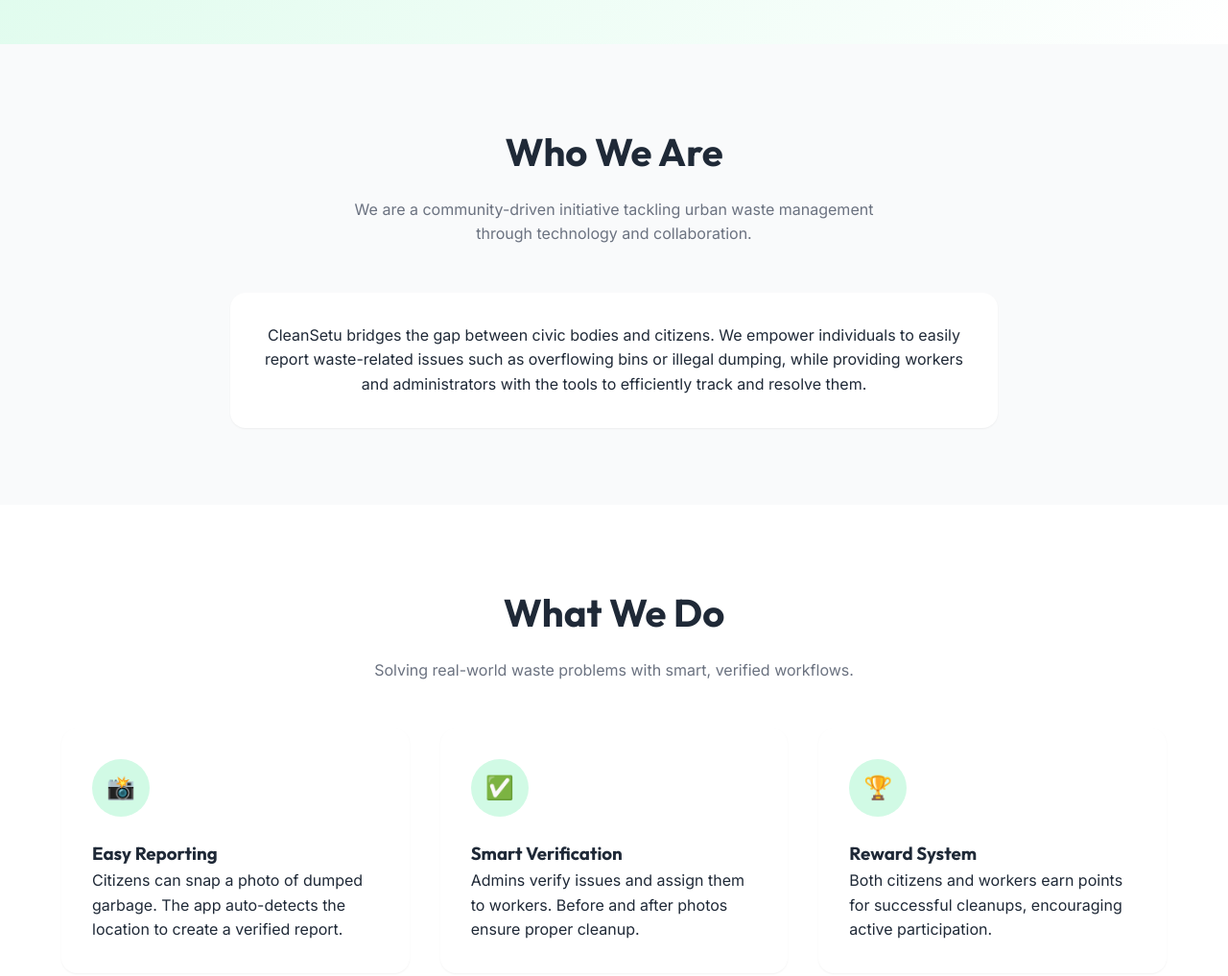
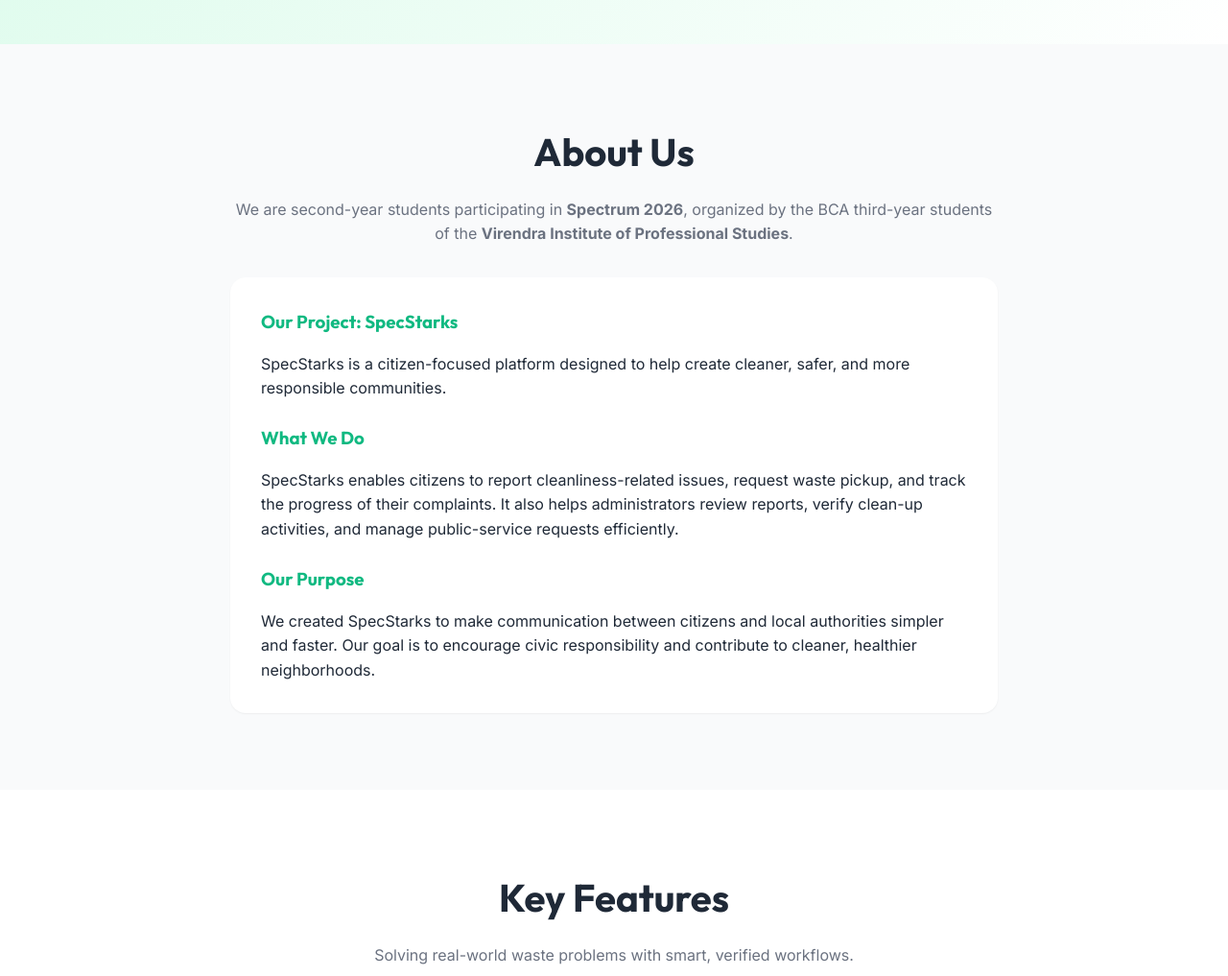
Before and after one commit to mishrakartik565656/SpecStarks, a website built with Vite: page index.html in a window 1280 px wide. Shown: the part 760-1777 px from the top of the page at 96% size. Built offline with nearby package versions, Linux system fonts and the light colour scheme.

Commit message:
added spectrum 2026 and specstarks details to about us section

```diff
--- a/index.html
+++ b/index.html
@@ -20,7 +20,7 @@
       <div class="nav-links">
         <a href="#home">Home</a>
         <a href="#about">About</a>
-        <a href="#features">What We Do</a>
+        <a href="#features">Features</a>
         <a href="#faq">FAQ</a>
         <a href="#contact">Contact Us</a>
         <a href="/login.html" class="btn btn-primary">Login / Sign Up</a>
@@ -54,24 +54,31 @@
       </div>
   </section>
 
-  <!-- Who We Are -->
+  <!-- About Us -->
   <section id="about" class="section">
     <div class="container">
-      <h2 class="section-title">Who We Are</h2>
-      <p class="section-subtitle">We are a community-driven initiative tackling urban waste management through
-        technology and collaboration.</p>
-      <div class="card" style="text-align: center; max-width: 800px; margin: 0 auto;">
-        <p>CleanSetu bridges the gap between civic bodies and citizens. We empower individuals to easily report
-          waste-related issues such as overflowing bins or illegal dumping, while providing workers and administrators
-          with the tools to efficiently track and resolve them.</p>
+      <h2 class="section-title">About Us</h2>
+      <p class="section-subtitle" style="max-width: 800px; margin: 0 auto 2rem auto;">
+        We are second-year students participating in <strong>Spectrum 2026</strong>, organized by the BCA third-year students of the <strong>Virendra Institute of Professional Studies</strong>.
+      </p>
+
+      <div class="card" style="max-width: 800px; margin: 0 auto; text-align: left;">
+        <h3 style="margin-bottom: 1rem; color: var(--primary);">Our Project: SpecStarks</h3>
+        <p style="margin-bottom: 1.5rem;">SpecStarks is a citizen-focused platform designed to help create cleaner, safer, and more responsible communities.</p>
+
+        <h3 style="margin-bottom: 1rem; color: var(--primary);">What We Do</h3>
+        <p style="margin-bottom: 1.5rem;">SpecStarks enables citizens to report cleanliness-related issues, request waste pickup, and track the progress of their complaints. It also helps administrators review reports, verify clean-up activities, and manage public-service requests efficiently.</p>
+
+        <h3 style="margin-bottom: 1rem; color: var(--primary);">Our Purpose</h3>
+        <p>We created SpecStarks to make communication between citizens and local authorities simpler and faster. Our goal is to encourage civic responsibility and contribute to cleaner, healthier neighborhoods.</p>
       </div>
     </div>
   </section>
 
-  <!-- What We Do -->
+  <!-- Features -->
   <section id="features" class="section" style="background-color: var(--bg-white);">
     <div class="container">
-      <h2 class="section-title">What We Do</h2>
+      <h2 class="section-title">Key Features</h2>
       <p class="section-subtitle">Solving real-world waste problems with smart, verified workflows.</p>
 
       <div class="grid-3">
```
